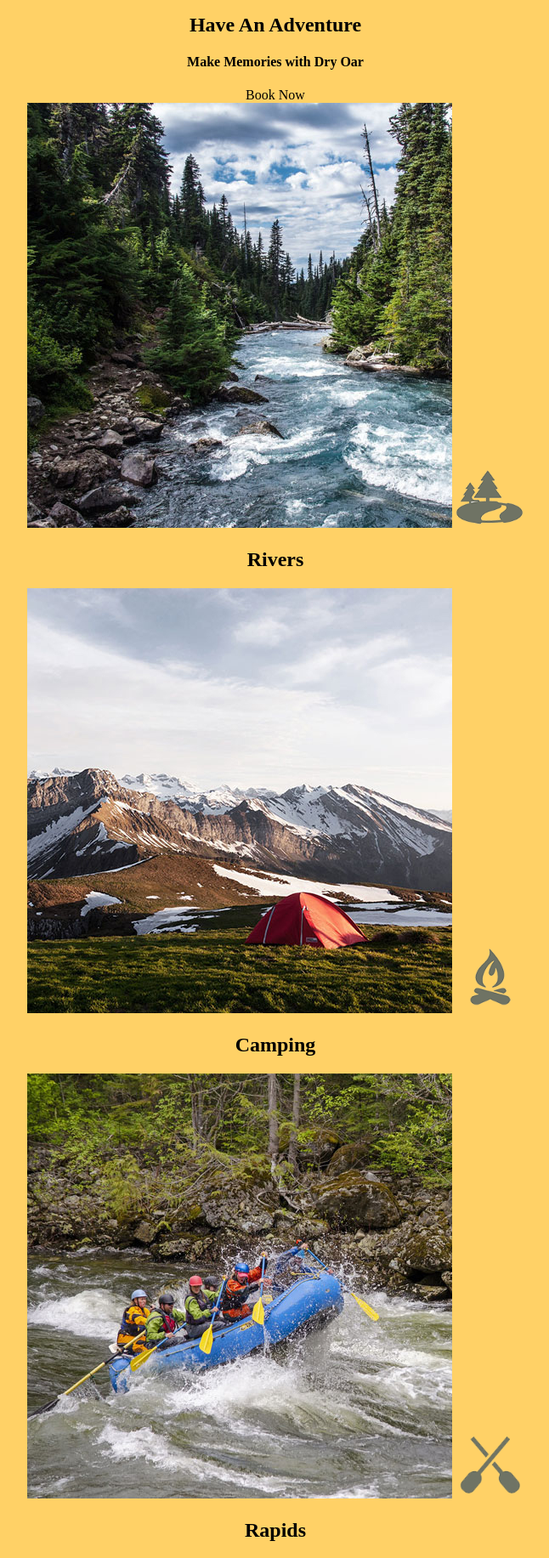
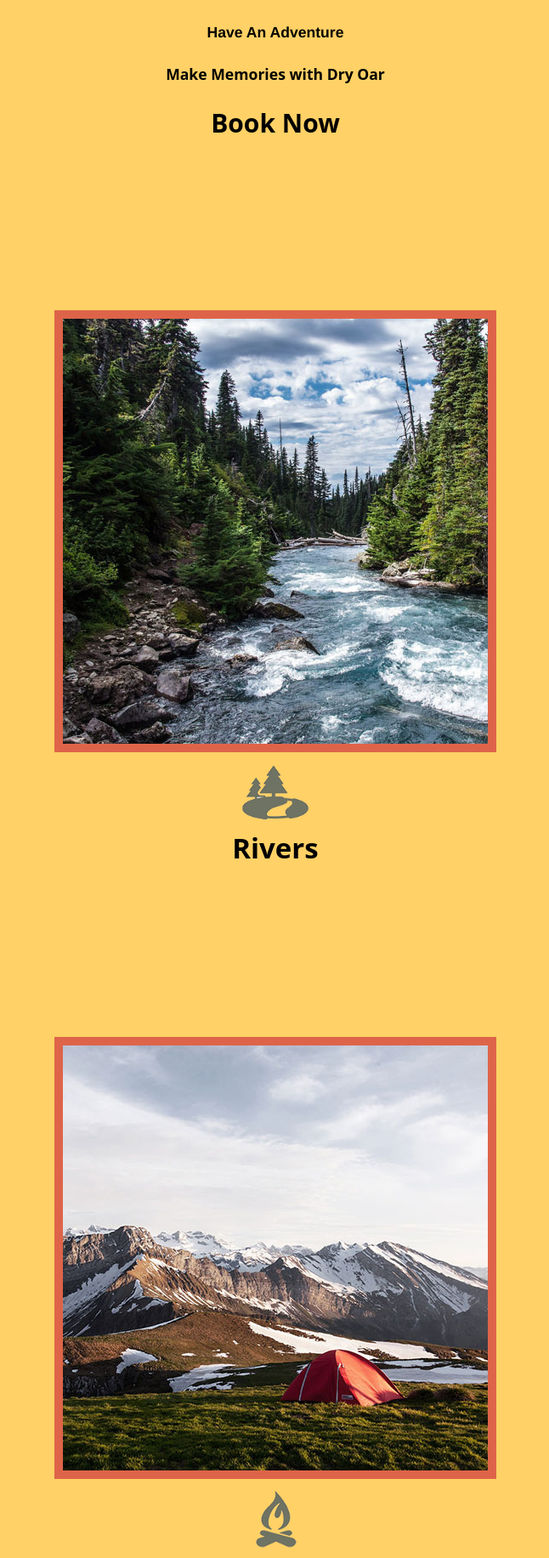
Before and after one commit to NMRBridges/wdd130, a plain HTML site: page wwr/index.html in a window 1280 px wide. Shown: the part 960-2793 px from the top of the page at 85% size, without its empty margins (316-962 px from the left). Drawn offline with Linux system fonts and the light colour scheme.

Commit message:
CSs founts and borders

```diff
--- a/wwr/styles/style.css
+++ b/wwr/styles/style.css
@@ -1,3 +1,5 @@
+
+@import url@import url('https://fonts.googleapis.com/css2?family=Forum&family=Noto+Sans:wght@300&display=swap');
 
 #content {
     max-width: 1600px;
@@ -7,13 +9,24 @@ div.button-box {
     text-align: center
 
 }
+.home-title {
+    font-family: Forum, Helvetica, sans-serif;
+    font-size: 2em;
+    margin-top: 10px;
+
+}
 nav a {
-    text-align: center
+    text-align: center;
     text-decoration: none;
-    color: black
+    color: black;
+    font-family: Forum, Helvetica, sans-serif;
+    font-weight: bold;
+    padding: 35px;
 }
 #hero-msg h1, #hero-msg h4 {
-    text-align: center
+    text-align: center;
+    line-height: 1.5em;
+    font-size: .8em;
 }
 main.home-grid {
     text-align: center
@@ -23,10 +36,18 @@ main.home-grid {
 }
 body {
     background-color: #FFD166;
+    font-family: Noto Sans, Helvetica, sans-serif;
+    font-size: 22px;
+    margin: 0;
+    padding: 0;
 }
 header {
     background-color:#41D3BD;
     color: black
+    font-family: Forum, Helvetica, sans-serif;
+}
+h2 {
+    margin: 0;
 }
 nav a:hover {
     background-color: #41D3BD;
@@ -36,17 +57,28 @@ nav a:hover {
 footer {
     background-color: #41D3BD;
     text-decoration: underline;
-    color: black
+    color: black;
+    padding: 25px 50px;
+        margin-top: 200px;
 }
 .book {
     background-color: #FFD166;
     text-decoration: none;
-    color: black
+    color: black;
+    font-size: 30px;
+    padding: 15px 30px;
+    font-weight: bold;
+    margin-top: 50px;
+    border-radius: 5px
 }
 .join {
     background-color: #FFD166;
     text-decoration: none;
-    color: black
+    color: black;
+    font-size: 18px;
+    padding: 15px 30px;
+    margin-top: 50px;
+    border-radius: 5px
 }
 .book:hover {
     background-color: #DE6449;
@@ -59,6 +91,7 @@ footer {
 }
 .icon {
     width: 80px;
+    padding-top: 10px;
 }
 #hero-img {
     width: 100%;
@@ -75,3 +108,32 @@ footer a:hover {
     text-decoration: underline;
     color: #DE6449
 }
+.msg {
+    padding: 35px;
+}
+.msg p {
+    padding-bottom: 15px;
+}
+.social {
+    padding-top: 15px;
+}
+.card-img {
+    display: block;
+  margin-left: auto;
+  margin-right: auto;
+  border: 10px solid #DE6449;
+  box-sizing: border-box;
+}
+.rivers-card {
+    margin: 200px 0;
+}
+.camping-card {
+    margin: 200px 0;
+}
+.rapids-card {
+    margin: 200px 0;
+}
+.mountains {
+    border: 10px solid #DE6449;
+    box-sizing: border-box;
+}
```
